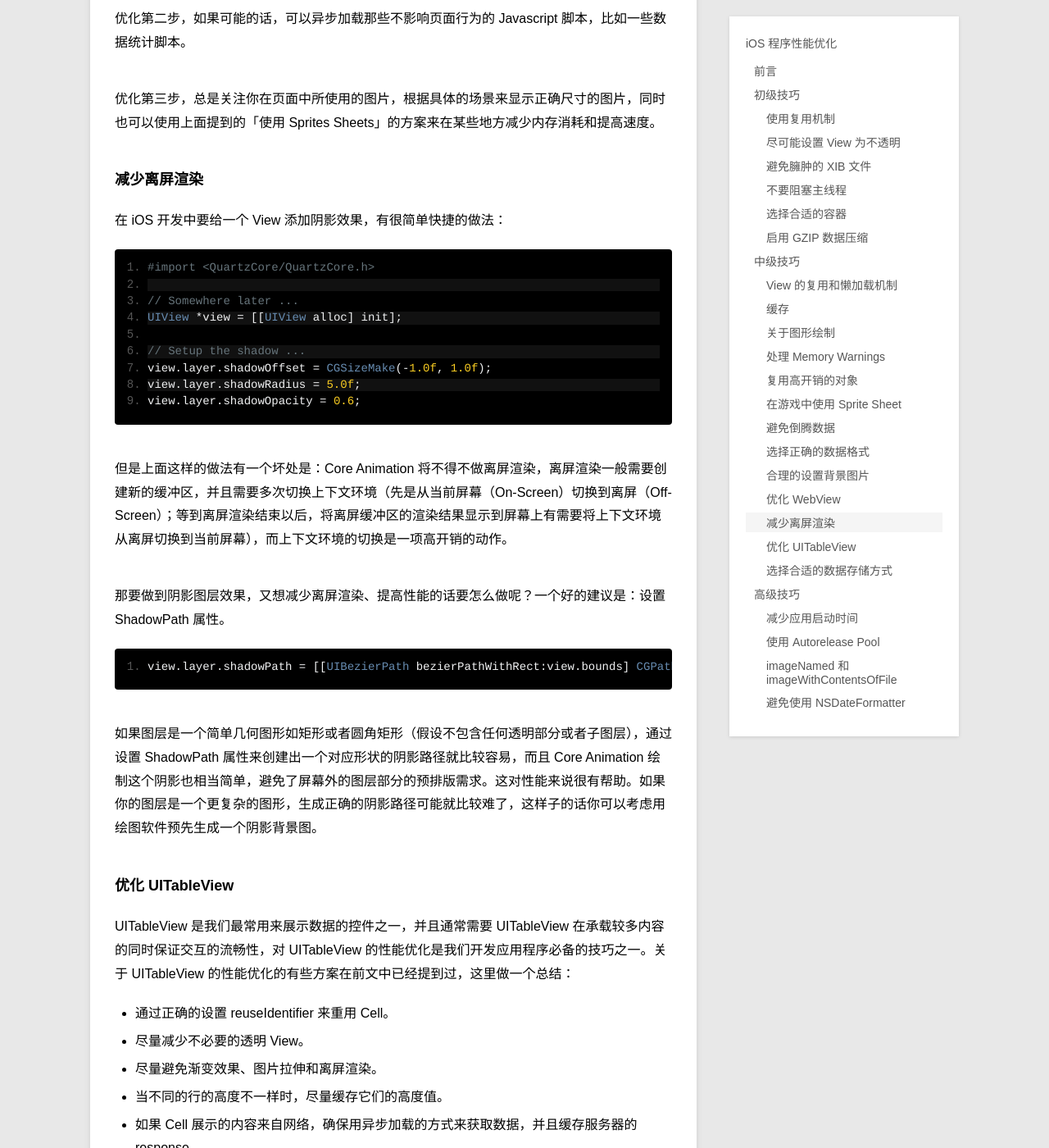
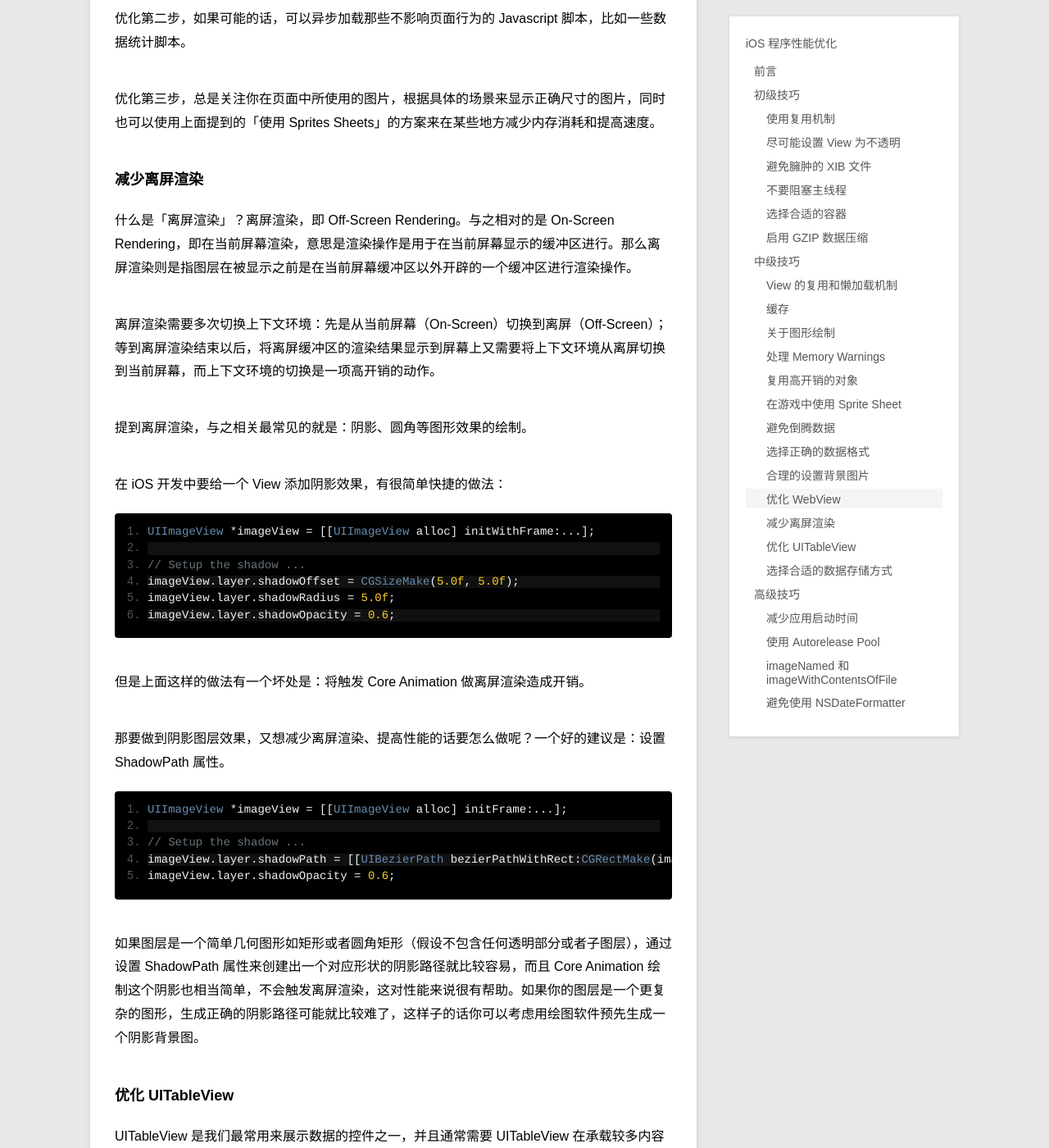
Before and after one commit to samirchen/samirchen.github.io, a Jekyll site: the page built from _posts/blog/2015-08-10-ios-performance-optimization.md, in a window 1280 px wide and 1400 px high, scrolled down 12543 px. Shown: the whole window at 82% size. Built offline with Jekyll 4.4.1, drawn with Linux system fonts in a browser that asks for light colours; Markdown is read by kramdown in place of the engine named in the settings; some of the changed text lies outside the part shown.

Commit message:
Update a blog.

```diff
--- a/_posts/blog/2015-08-10-ios-performance-optimization.md
+++ b/_posts/blog/2015-08-10-ios-performance-optimization.md
@@ -7,17 +7,17 @@
 ---
 
 ##前言
-程序性能优化，不应该是一件放在赶完工程之后的事，而应该从我们一开始写代码时就萦绕在我们脑子里。所以，了解 iOS 程序性能优化的相关知识点，从一开始就把它们落实到代码中是一种好的习惯。
+程序性能优化不应该是一件放在功能完成之后的事，对性能的概念应该从我们一开始写代码时就萦绕在我们脑子里。了解 iOS 程序性能优化的相关知识点，从一开始就把它们落实到代码中是一种好的习惯。
 
 
 ##初级技巧
 
 ###使用复用机制
-在我们使用 UITableView 和 UICollectionView 时我们通常会遇到「复用 Cell」这个提法，所谓「复用 Cell」就是指当需要展示的数据条目较多时，只创建较少数量的 Cell 对象（一般是屏幕可显示的 Cell 数再加一）通过复用这些 Cell 对象的方式来展示数据的机制。这种机制不会为每一条数据都创建一个 Cell，所以可以节省内存，提升程序的效率和交互流畅性。
+在我们使用 UITableView 和 UICollectionView 时我们通常会遇到「复用 Cell」这个提法，所谓「复用 Cell」就是指当需要展示的数据条目较多时，只创建较少数量的 Cell 对象（一般是屏幕可显示的 Cell 数再加一）并通过复用它们的方式来展示数据的机制。这种机制不会为每一条数据都创建一个 Cell，所以可以节省内存，提升程序的效率和交互流畅性。
 
 从 iOS 6 以后，我们在 UITableView 和 UICollectionView 中不光可以复用 Cell，还可以复用各个 Section 的 Header 和 Footer。
 
-下面拿 UITableView 复用 Cell 来举例，在复用的时候，会用到的 API：
+在 UITableView 做复用的时候，会用到的 API：
 
 	// 复用 Cell：
 	- [UITableView dequeueReusableCellWithIdentifier:];
@@ -30,7 +30,7 @@
 	- [UITableView registerClass:forHeaderFooterViewReuseIdentifier:];
 	- [UITableView dequeueReusableHeaderFooterViewWithIdentifier:];
 
-复用机制是一个很好的机制，但是不正确的使用却会给我们的程序带来很多问题。比如下面这个场景：
+复用机制是一个很好的机制，但是不正确的使用却会给我们的程序带来很多问题。下面拿 UITableView 复用 Cell 来举例：
 
 	- (UITableViewCell *)tableView:(UITableView *)tableView cellForRowAtIndexPath:(NSIndexPath *)indexPath {
 	    static NSString *CellIdentifier = nil;
@@ -47,7 +47,7 @@
 	    }
 
 	    cell.textLabel.text = @"Title";
-	    // 偶数行 Cell 显示 Detail 文字。
+	    // 偶数行 Cell 的 detailTextLabel 显示 Detail 文字。
 	    if (indexPath.row % 2 == 0) {
 	        cell.detailTextLabel.text = @"Detail";
 	    }
@@ -216,7 +216,7 @@
 
 
 ###缓存
-在开发我们的程序时，一个很重要的经验法则就是：对那些更新频度低，但是需要经常访问的内容做缓存。
+在开发我们的程序时，一个很重要的经验法则就是：对那些更新频度低，访问频度高的内容做缓存。
 
 有哪些东西使我们可以缓存的呢？比如下面这些：
 
@@ -245,7 +245,7 @@
 
 当然，不同的方案的编码复杂度不一样，性能也不一样。关于图形绘制的不同方案的性能问题，可以看看：[Designing for iOS: Graphics Performance](https://robots.thoughtbot.com/designing-for-ios-graphics-performance)
 
-简而言之，使用 pre-rendered 的图片会更快，因为这样就不需要在程序中去创建一个图像，并在上面绘制各种形状了（Offscreen drawing，离屏渲染）。但是缺点是你必须把这些图片资源打包到代码包，从而需要增加程序包的体积。这就是为什么 resizable images 是一个很棒的选择：不需要全尺寸图，让 iOS 为你绘制图片中那些可以拉伸的部分，从而减小了图片体积；并且你不需要为不同大小的控件准备不同尺寸的图片。比如两个按钮的大小不一样，但是他们的背景图样式是一样的，你只需要准备一个对应样式的 resizable image，然后在设置这两个按钮的背景图的时候分别做拉伸就可以了。
+简而言之，使用 pre-rendered 的图片会更快，因为这样就不需要在程序中去创建一个图像，并在上面绘制各种形状了（Offscreen Rendering，离屏渲染）。但是缺点是你必须把这些图片资源打包到代码包，从而需要增加程序包的体积。这就是为什么 resizable images 是一个很棒的选择：不需要全尺寸图，让 iOS 为你绘制图片中那些可以拉伸的部分，从而减小了图片体积；并且你不需要为不同大小的控件准备不同尺寸的图片。比如两个按钮的大小不一样，但是他们的背景图样式是一样的，你只需要准备一个对应样式的 resizable image，然后在设置这两个按钮的背景图的时候分别做拉伸就可以了。
 
 但是一味的使用使用预置的图片也会有一些缺点，比如你做一些简单的动画的时候各个帧都用图片叠加，这样就可能要使用大量图片。
 
@@ -363,26 +363,35 @@
 优化第三步，总是关注你在页面中所使用的图片，根据具体的场景来显示正确尺寸的图片，同时也可以使用上面提到的「使用 Sprites Sheets」的方案来在某些地方减少内存消耗和提高速度。
 
 ###减少离屏渲染
+什么是「离屏渲染」？离屏渲染，即 Off-Screen Rendering。与之相对的是 On-Screen Rendering，即在当前屏幕渲染，意思是渲染操作是用于在当前屏幕显示的缓冲区进行。那么离屏渲染则是指图层在被显示之前是在当前屏幕缓冲区以外开辟的一个缓冲区进行渲染操作。
+
+离屏渲染需要多次切换上下文环境：先是从当前屏幕（On-Screen）切换到离屏（Off-Screen）；等到离屏渲染结束以后，将离屏缓冲区的渲染结果显示到屏幕上又需要将上下文环境从离屏切换到当前屏幕，而上下文环境的切换是一项高开销的动作。
+
+
+提到离屏渲染，与之相关最常见的就是：阴影、圆角等图形效果的绘制。
+
 在 iOS 开发中要给一个 View 添加阴影效果，有很简单快捷的做法：
 
-	#import <QuartzCore/QuartzCore.h>
-
-	// Somewhere later ...
-	UIView *view = [[UIView alloc] init];
+	UIImageView *imageView = [[UIImageView alloc] initWithFrame:...];
 
 	// Setup the shadow ...
-	view.layer.shadowOffset = CGSizeMake(-1.0f, 1.0f);
-	view.layer.shadowRadius = 5.0f;
-	view.layer.shadowOpacity = 0.6;
+	imageView.layer.shadowOffset = CGSizeMake(5.0f, 5.0f);
+	imageView.layer.shadowRadius = 5.0f;
+	imageView.layer.shadowOpacity = 0.6;
 
 
-但是上面这样的做法有一个坏处是：Core Animation 将不得不做离屏渲染，离屏渲染一般需要创建新的缓冲区，并且需要多次切换上下文环境（先是从当前屏幕（On-Screen）切换到离屏（Off-Screen）；等到离屏渲染结束以后，将离屏缓冲区的渲染结果显示到屏幕上有需要将上下文环境从离屏切换到当前屏幕），而上下文环境的切换是一项高开销的动作。
+但是上面这样的做法有一个坏处是：将触发 Core Animation 做离屏渲染造成开销。
 
 那要做到阴影图层效果，又想减少离屏渲染、提高性能的话要怎么做呢？一个好的建议是：设置 ShadowPath 属性。
 
-	view.layer.shadowPath = [[UIBezierPath bezierPathWithRect:view.bounds] CGPath];
+	UIImageView *imageView = [[UIImageView alloc] initFrame:...];
 
-如果图层是一个简单几何图形如矩形或者圆角矩形（假设不包含任何透明部分或者子图层），通过设置 ShadowPath 属性来创建出一个对应形状的阴影路径就比较容易，而且 Core Animation 绘制这个阴影也相当简单，避免了屏幕外的图层部分的预排版需求。这对性能来说很有帮助。如果你的图层是一个更复杂的图形，生成正确的阴影路径可能就比较难了，这样子的话你可以考虑用绘图软件预先生成一个阴影背景图。
+	// Setup the shadow ...
+	imageView.layer.shadowPath = [[UIBezierPath bezierPathWithRect:CGRectMake(imageView.bounds.origin.x+5, imageView.bounds.origin.y+5, imageView.bounds.size.width, imageView.bounds.size.height)] CGPath];
+	imageView.layer.shadowOpacity = 0.6;
+
+如果图层是一个简单几何图形如矩形或者圆角矩形（假设不包含任何透明部分或者子图层），通过设置 ShadowPath 属性来创建出一个对应形状的阴影路径就比较容易，而且 Core Animation 绘制这个阴影也相当简单，不会触发离屏渲染，这对性能来说很有帮助。如果你的图层是一个更复杂的图形，生成正确的阴影路径可能就比较难了，这样子的话你可以考虑用绘图软件预先生成一个阴影背景图。
+
 
 
 ###优化 UITableView
@@ -456,7 +465,7 @@
 
 
 ###避免使用 NSDateFormatter
-在前文中，我们已经讲到了通过复用或者单例来提高 NSDateFormatter 这个高开销对象的使用效率。但是如果你要追求更快的速度，你可以直接使用 C 语言替代 NSDateFormatter 来解析 date，你可以看看这篇文章：[link](http://blog.soff.es/how-to-drastically-improve-your-app-with-an-afternoon-and-instruments)，其中展示了解析 ISO-8601 date string 的代码，你可以根据你的需求改写。
+在前文中，我们已经讲到了通过复用或者单例来提高 NSDateFormatter 这个高开销对象的使用效率。但是如果你要追求更快的速度，你可以直接使用 C 语言替代 NSDateFormatter 来解析 date，你可以看看这篇文章：[link](http://blog.soff.es/how-to-drastically-improve-your-app-with-an-afternoon-and-instruments)，其中展示了解析 ISO-8601 date string 的代码，你可以根据你的需求改写。完成的代码见：[SSToolkit/NSDate+SSToolkitAdditions.m](https://github.com/samsoffes/sstoolkit/blob/master/SSToolkit/NSDate%2BSSToolkitAdditions.m)。
 
 当然，如果你能够控制你接受到的 date 的参数的格式，你一定要尽量选择 `Unix timestamps` 格式，这样你可以使用：
 
```
